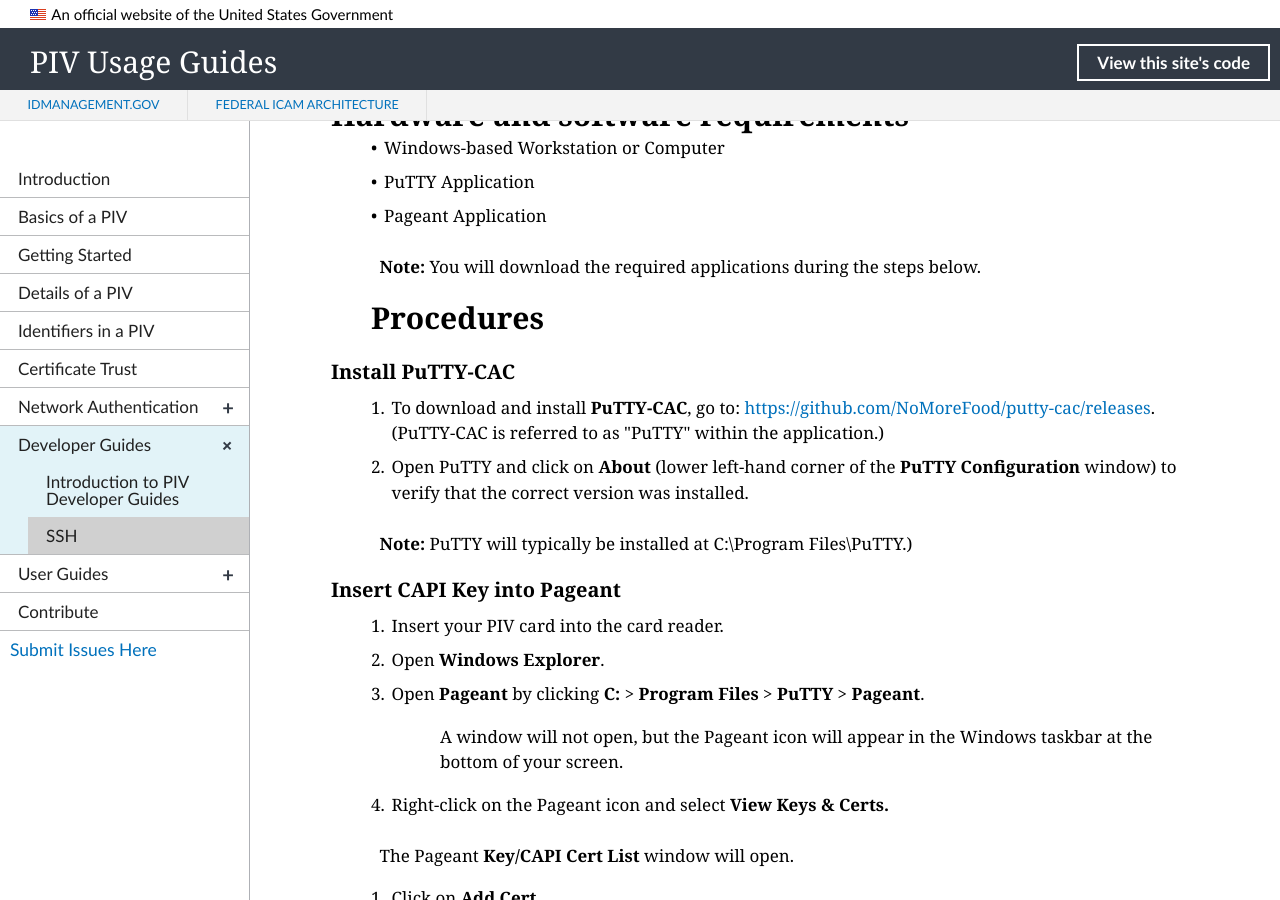
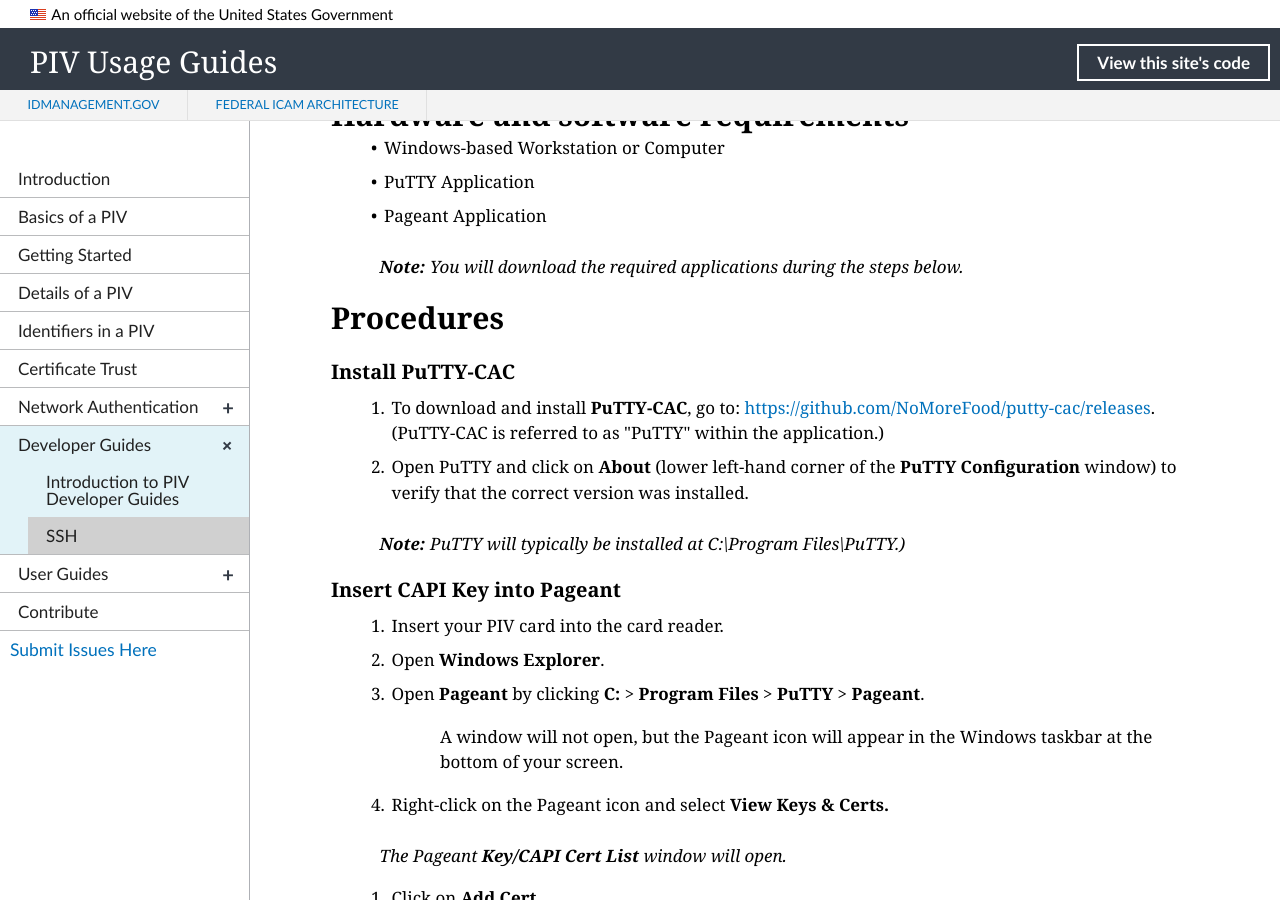
Before and after one commit to GSA/piv-guides, a Jekyll site: the page built from _devconfig/ssh.md, in a window 1280 px wide and 900 px high, scrolled down 540 px. Built offline with Jekyll 4.4.1, drawn with Linux system fonts in a browser that asks for light colours; nearby versions of some CDN libraries.

Commit message:
Update ssh.md

```diff
--- a/_devconfig/ssh.md
+++ b/_devconfig/ssh.md
@@ -16,7 +16,8 @@
 - PuTTY Application
 - Pageant Application
 
-> **Note:**  You will download the required applications during the steps below.
+> _**Note:**  You will download the required applications during the steps below._
+
 ## Procedures
 
 ### Install PuTTY-CAC
@@ -24,7 +25,7 @@
 1. To download and install **PuTTY-CAC**, go to: [https://github.com/NoMoreFood/putty-cac/releases](https://github.com/NoMoreFood/putty-cac/releases).  (PuTTY-CAC is referred to as &quot;PuTTY&quot; within the application.)
 2. Open PuTTY and click on **About** (lower left-hand corner of the **PuTTY Configuration** window) to verify that the correct version was installed.
 
-> **Note:** PuTTY will typically be installed at C:\Program Files\PuTTY.)
+> _**Note:** PuTTY will typically be installed at C:\Program Files\PuTTY.)_
 
 ### Insert CAPI Key into Pageant
 
@@ -34,21 +35,21 @@
 > A window will not open, but the Pageant icon will appear in the Windows taskbar at the bottom of your screen.
 4. Right-click on the Pageant icon and select **View Keys &amp; Certs.**
 
-> The Pageant **Key/CAPI Cert List** window will open.
+> _The Pageant **Key/CAPI Cert List** window will open._
 
 5. Click on **Add Cert**.
 6. Select your **Smart Card Logon** certificate from the **Windows Security** window.
 7. To verify that this is the correct certificate, click on the link, **Click here to view certificate properties**, and then click on **Details**.
 8. Locate and click on **Enhanced Key Usage**. You should see the **Smart Card Logon**. (This will mean that the certificate is the right type.)
 
-> **Note:** If multiple certificates exist, you may want to clear out the expired or revoked certificates.
+> _**Note:** If multiple certificates exist, you may want to clear out the expired or revoked certificates._
 
 9. Click on **OK** to close the Details window.
 10. Click on the **Smart Card** certificate to highlight it, and then click on **OK**.
 11. The Pageant window will populate with the certificate information.
 12. Click on **Close**.
 
-> **Note:** You will need to re-add the certificate every time that you start Pageant.
+> _**Note:** You will need to re-add the certificate every time that you start Pageant._
 
 ### Configure PuTTY
 
```
